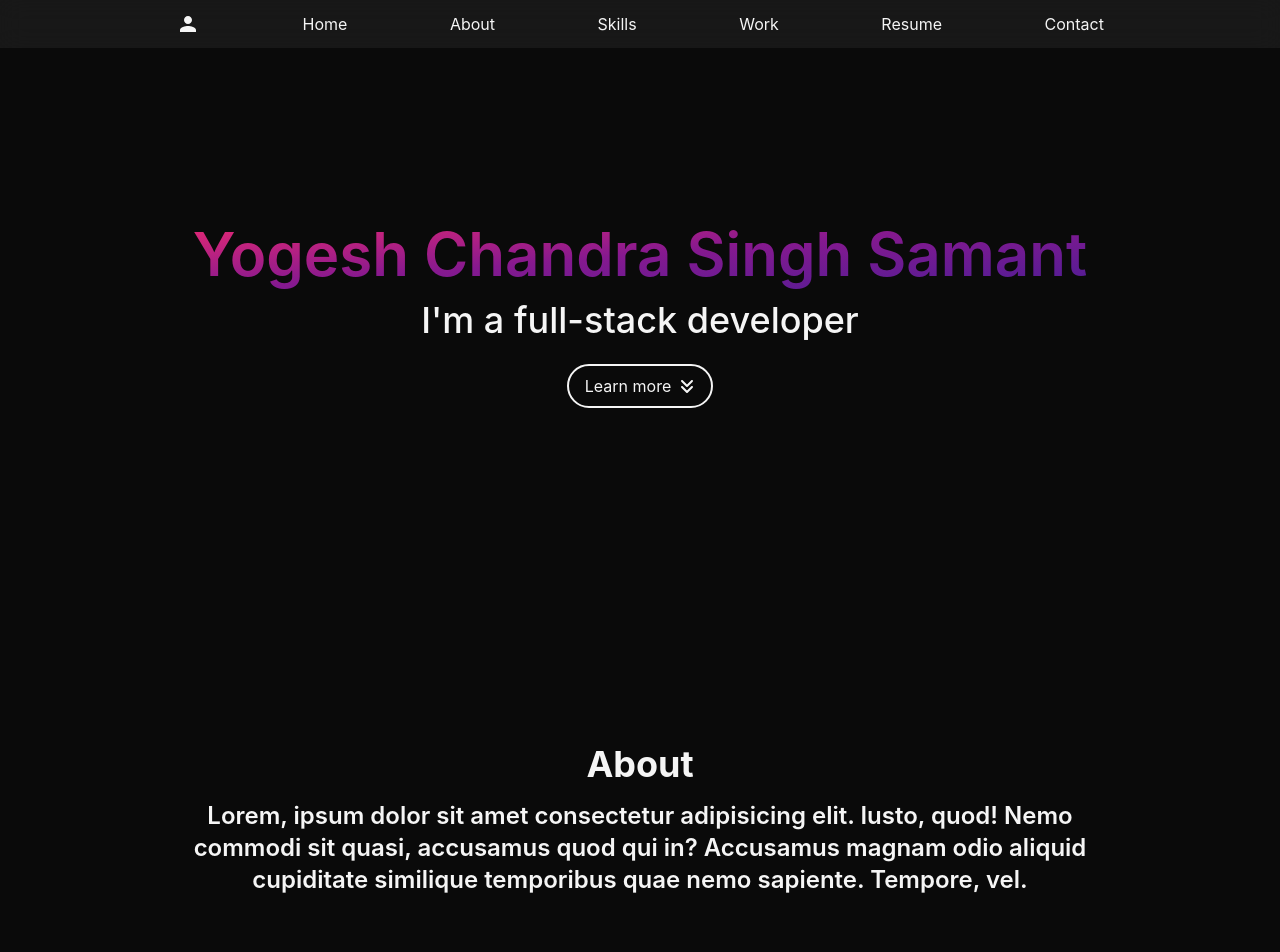
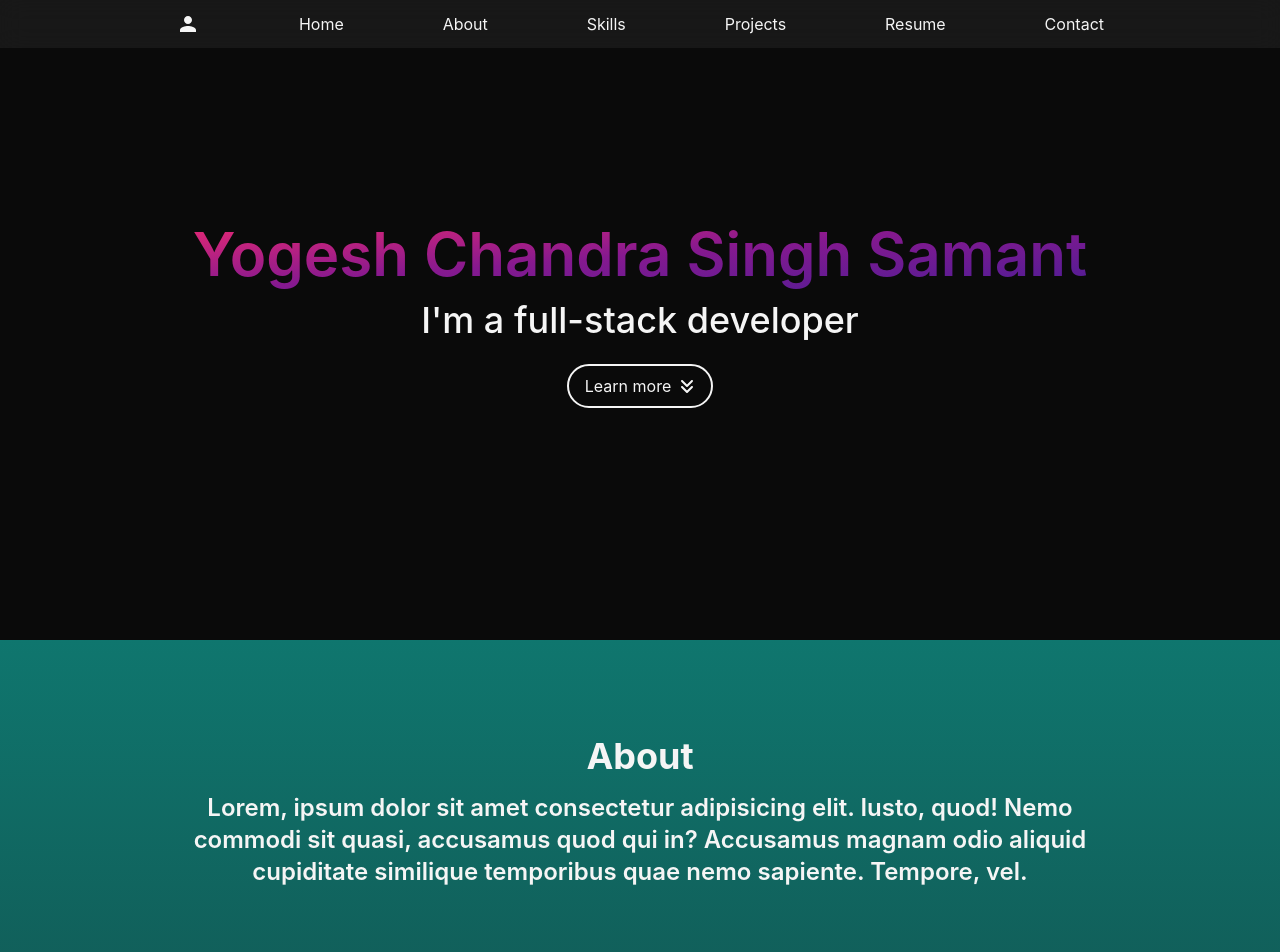
Before and after one commit to yogesh-ch-ss/PortfolioWebsite, a React (Create React App) app in the folder portfolio/: page / in a window 1280 px wide. Shown: the top 952 px of the page. Built offline with nearby package versions, Linux system fonts and the light colour scheme; the HTML template or start-up script is replaced by a standard one.

Commit message:
adjustments

```diff
--- a/portfolio/public/index.html
+++ b/portfolio/public/index.html
@@ -25,7 +25,7 @@
       work correctly both with client-side routing and a non-root public URL.
       Learn how to configure a non-root public URL by running `npm run build`.
     -->
-    <title>React App</title>
+    <title>Portfolio | Yogesh Chandra Singh Samant</title>
   </head>
   <body>
     <noscript>You need to enable JavaScript to run this app.</noscript>
--- a/portfolio/src/components/About.jsx
+++ b/portfolio/src/components/About.jsx
@@ -2,15 +2,15 @@ import React from "react";
 
 const About = () => {
   return (
-    <div name="about" className="w-full bg-neutral-950 py-24 text-neutral-100">
+    <div name="about" className="w-full bg-gradient-to-t from-teal-800 to-teal-700 py-24 text-neutral-100">
       <div className="flex flex-col justify-center items-center w-full h-full">
         {/* container */}
-        <div className="max-w-[60rem] w-full px-2 py-2">
+        <div className="max-w-[60rem] w-full px-4">
           <div className="text-center">
             <h1 className="text-4xl font-bold">About</h1>
           </div>
         </div>
-        <div className="max-w-[60rem] w-full px-2 py-2">
+        <div className="max-w-[60rem] w-full px-4 pt-4">
           <div className="text-center text-2xl font-semibold">
             <p>
               Lorem, ipsum dolor sit amet consectetur adipisicing elit. Iusto,
--- a/portfolio/src/components/Navbar.jsx
+++ b/portfolio/src/components/Navbar.jsx
@@ -38,8 +38,8 @@ const Navbar = () => {
             </Link>
           </li>
           <li>
-            <Link to="work" smooth={true} duration={500}>
-              Work
+            <Link to="projects" smooth={true} duration={500}>
+              Projects
             </Link>
           </li>
           <li>
@@ -89,8 +89,13 @@ const Navbar = () => {
           </Link>
         </li>
         <li className="py-6 text-4xl">
-          <Link onClick={handleClick} to="work" smooth={true} duration={500}>
-            Work
+          <Link
+            onClick={handleClick}
+            to="projects"
+            smooth={true}
+            duration={500}
+          >
+            Projects
           </Link>
         </li>
         <li className="py-6 text-4xl">
--- a/portfolio/src/components/Projects.jsx
+++ b/portfolio/src/components/Projects.jsx
@@ -69,7 +69,10 @@ const listOfProjects = [
 
 const Projects = () => {
   return (
-    <div className="w-full h-auto bg-neutral-950 py-24 text-neutral-100">
+    <div
+      name="projects"
+      className="w-full h-auto bg-neutral-950 py-24 text-neutral-100"
+    >
       <div className="flex flex-col justify-center items-center w-full h-full">
         <div>
           <h1 className="text-4xl font-bold">Projects</h1>
--- a/portfolio/src/components/Resume.jsx
+++ b/portfolio/src/components/Resume.jsx
@@ -5,14 +5,14 @@ import { LiaFileAlt } from "react-icons/lia";
 const Resume = () => {
   return (
     <a href="#">
-      {/* <div
+      <div
         name="resume"
         className="group w-full h-[20rem] bg-gradient-to-br from-pink-600 via-fuchsia-800 to-violet-900 from-10% via-50% px-20"
+      >
+        {/* <div
+        name="resume"
+        className="group w-full h-[20rem] bg-gradient-to-t from-teal-800 to-teal-700 px-20"
       > */}
-        <div
-        name="resume"
-        className="group w-full h-[20rem] bg-gradient-to-b from-slate-800 to-slate-900 px-20"
-      >
         <div className="flex flex-col justify-center items-center h-full text-neutral-100">
           <div className="px-4 py-4 text-[7rem] group-hover:scale-105 duration-200">
             <BsFileEarmarkText />
```
